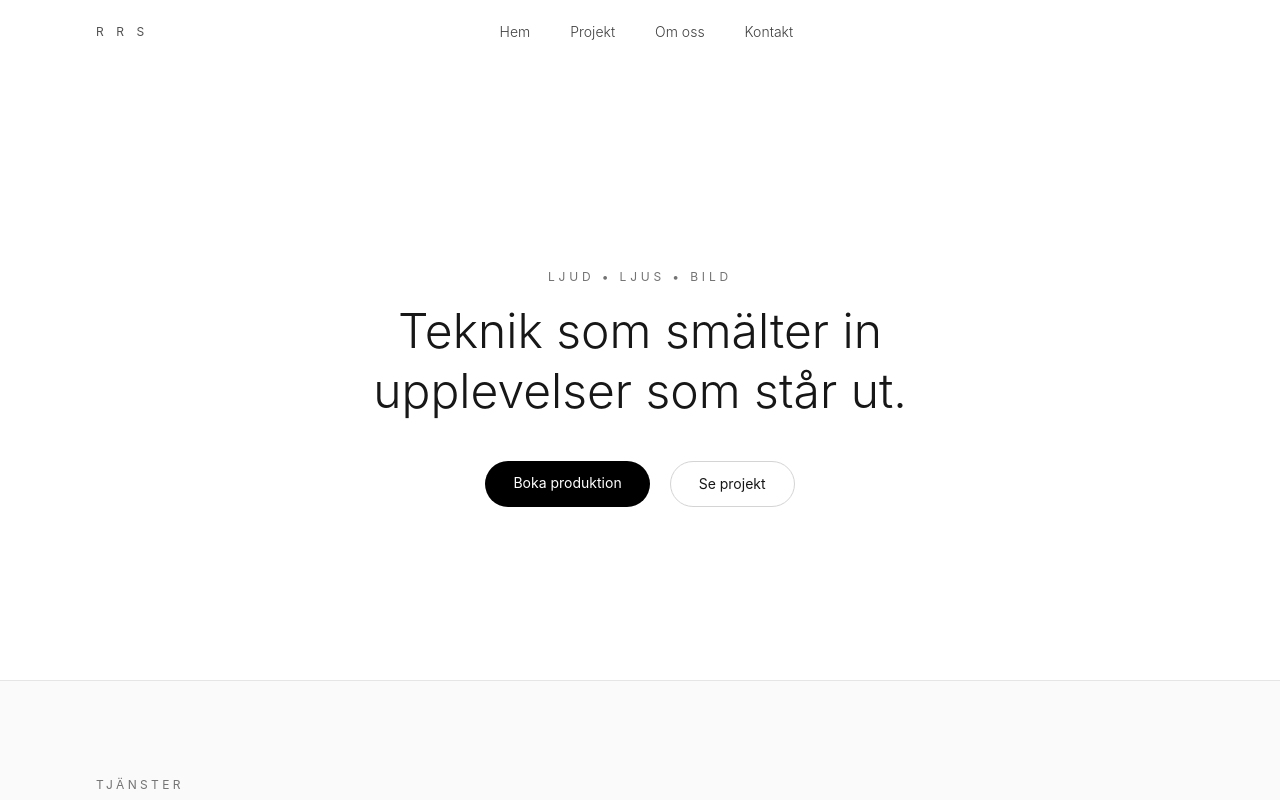
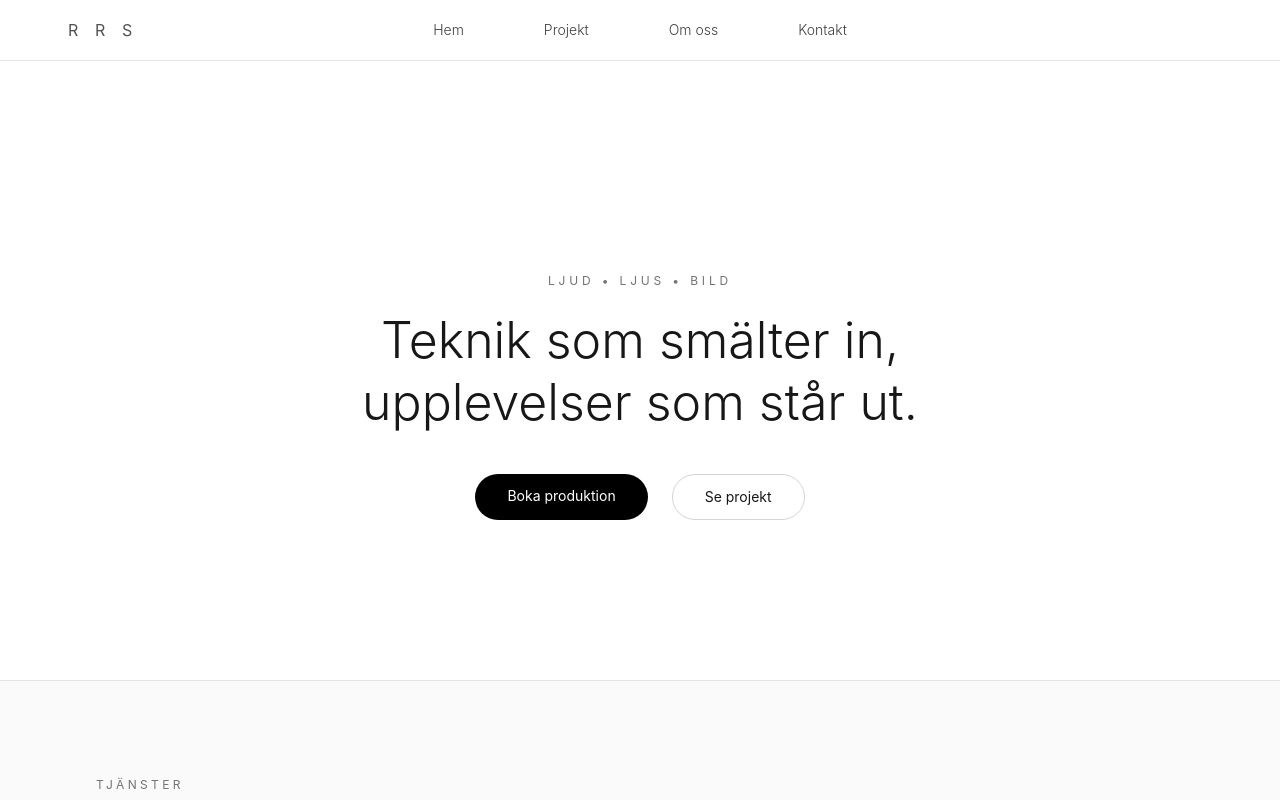
Before and after one commit to FolkeRRS/RRSwebsite, a Next.js app: page / in a window 1280 px wide. Shown: the top 800 px of the page. Built offline with nearby package versions, Linux system fonts and the light colour scheme.

Commit message:
Fix hero true center alignment

```diff
--- a/app/page.tsx
+++ b/app/page.tsx
@@ -4,62 +4,50 @@ export default function Page() {
   return (
     <main className="min-h-screen bg-white text-neutral-900 font-sans overflow-x-hidden">
 
-      {/* HEADER */}
-      <header className="fixed top-0 left-0 right-0 z-50 bg-white/70 backdrop-blur-xl border-b border-white/30">
-        <div className="max-w-6xl mx-auto px-8 py-5 flex items-center justify-between">
-          {/* R R S vänster */}
-          <p className="text-xs uppercase tracking-[0.38em] text-neutral-600">
+      {/* HEADER – vit, nav 100% centrerad, R R S påverkar inte mitten */}
+      <header className="fixed inset-x-0 top-0 z-50 bg-white/80 backdrop-blur-xl border-b border-neutral-200">
+        <div className="relative mx-auto max-w-6xl px-8 py-5 flex items-center justify-center">
+          {/* Logga till vänster, absolut positionerad i containern */}
+          <p className="absolute left-1 text-s uppercase tracking-[0.38em] text-neutral-600">
             R R S
           </p>
 
-          {/* Meny i mitten */}
-          <nav className="flex gap-10 text-sm font-light text-neutral-700">
-            <a href="/" className="hover:text-black transition">
-              Hem
-            </a>
-            <a href="#projects" className="hover:text-black transition">
-              Projekt
-            </a>
-            <a href="#services" className="hover:text-black transition">
-              Om oss
-            </a>
-            <a href="/kontakt" className="hover:text-black transition">
-              Kontakt
-            </a>
+          {/* Nav exakt centrerad i containern (som är centrerad mot skärmen) */}
+          <nav className="flex gap-20 text-sm font-light text-neutral-700">
+            <a href="/" className="hover:text-black transition">Hem</a>
+            <a href="#projects" className="hover:text-black transition">Projekt</a>
+            <a href="#services" className="hover:text-black transition">Om oss</a>
+            <a href="/kontakt" className="hover:text-black transition">Kontakt</a>
           </nav>
-
-          {/* Tom div för perfekt centrering */}
-          <div className="w-[40px] opacity-0">•</div>
         </div>
       </header>
 
       {/* HERO */}
-      <section className="min-h-[85vh] w-full flex flex-col items-center justify-center text-center px-6 pt-24">
-        {/* 🔹 Ljud • Ljus • Bild ovanför rubriken */}
-        <p className="uppercase tracking-[0.32em] text-neutral-500 text-xs mb-4">
+      {/* HERO – centrerad efter skärmens mitt, inte containerbredd */}
+<section className="min-h-[85vh] w-full flex flex-col items-center justify-center text-center px-4 pt-28">
+
+{/* Ljud • Ljus • Bild */}
+<p className="uppercase tracking-[0.32em] text-neutral-500 text-xs mb-5">
   Ljud • Ljus • Bild
 </p>
 
-        <h1 className="text-[32px] md:text-[48px] font-light leading-[1.25] text-neutral-900">
-          Teknik som smälter in<br />
+{/* Rubrik – centrerad optiskt oberoende av content-bredd */}
+<h1 className="text-[34px] md:text-[50px] font-light leading-tight max-w-none text-neutral-900">
+  Teknik som smälter in,<br />
   upplevelser som står ut.
 </h1>
 
-        <div className="flex gap-5 mt-10">
-          <a
-            href="/kontakt"
-            className="px-7 py-3 rounded-full bg-black text-white text-sm hover:bg-neutral-900 transition"
-          >
+<div className="flex gap-6 mt-10">
+  <a href="/kontakt" className="px-8 py-3 rounded-full bg-black text-white text-sm hover:bg-neutral-900 transition">
     Boka produktion
   </a>
-          <a
-            href="#projects"
-            className="px-7 py-3 rounded-full border border-neutral-300 text-sm hover:border-neutral-900 transition"
-          >
+  <a href="#projects" className="px-8 py-3 rounded-full border border-neutral-300 text-sm hover:border-neutral-900 transition">
     Se projekt
   </a>
 </div>
+
 </section>
+
 
       {/* TJÄNSTER */}
       <section
```
Lines whose indentation alone changed are shown as unchanged.
